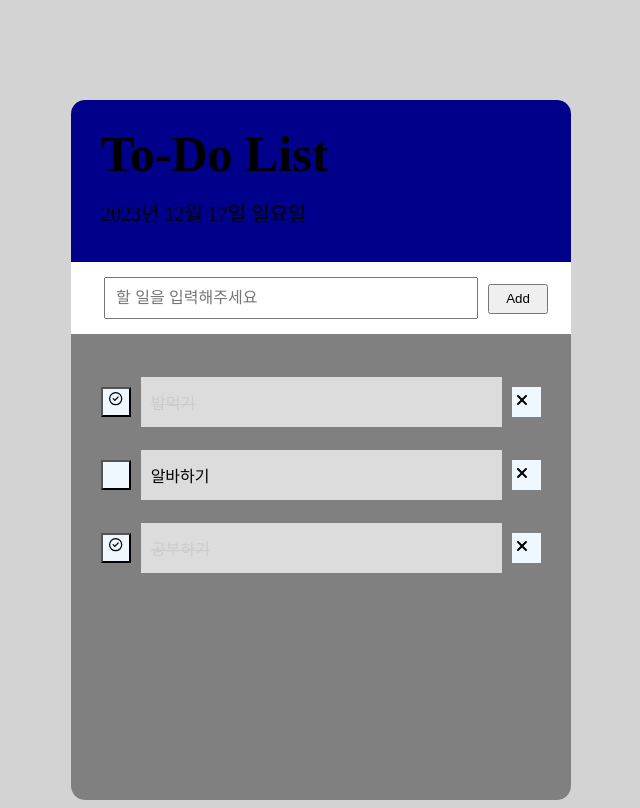
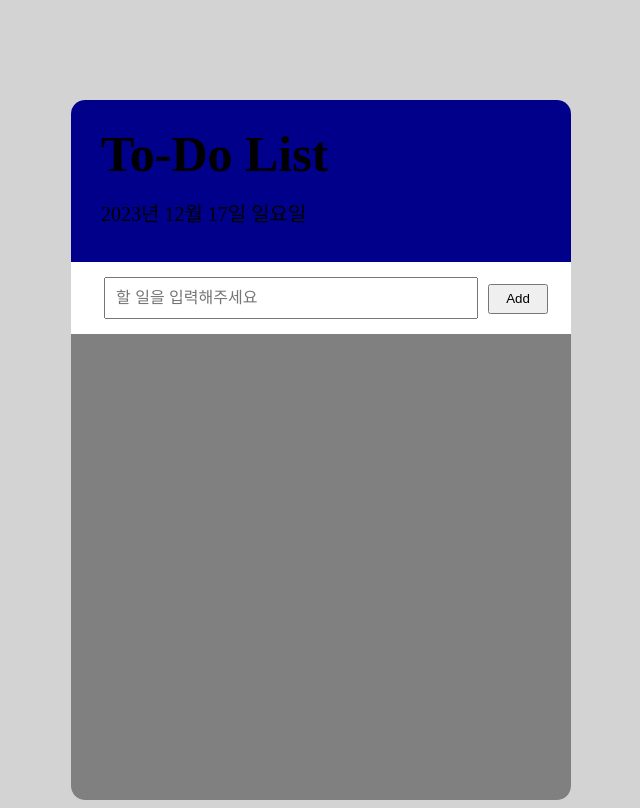
Before and after one commit to ss133600/Todo_List, a React (Create React App) app: page / in a window 1280 px wide. Shown: the whole page, without its empty margins (319-959 px from the left). Built offline with nearby package versions, Linux system fonts and the light colour scheme.

Commit message:
TodoCreate기능

```diff
--- a/src/components/TodoCreate.js
+++ b/src/components/TodoCreate.js
@@ -1,3 +1,4 @@
+import { useEffect, useRef, useState } from "react";
 import styled from "styled-components";
 
 const Container = styled.div`
@@ -18,17 +19,51 @@ const InputBtn = styled.button`
   /* border-radius: 10px; */
 `;
 
-export const TodoCreate = () => {
+export const TodoCreate = (props) => {
+  const [con, setCon] = useState("");
+  // const ref = useRef();
+
+  const handleChange = (e) => {
+    setCon(e.target.value);
+  };
+
+  const handleKeyPress = (e) => {
+    if (e.key === "Enter") {
+      handleSubmit();
+    }
+  };
+
+  const handleSubmit = (e) => {
+    e.preventDefault();
+    if (!con) return;
+    props.onSubmit(con);
+    setCon("");
+  };
+
+  // useEffect(() => {
+  //   ref.current.focus();
+  // }, []);
+
   return (
     <>
       <Container>
-        <form>
+        <form onSubmit={handleSubmit}>
           <TextInput
+            // ref={ref}
             type="text"
             name="text"
             placeholder="할 일을 입력해주세요"
+            autocomplete="off"
+            value={con}
+            onChange={handleChange}
           />
-          <InputBtn type="submit">Add</InputBtn>
+          <InputBtn
+            type="submit"
+            onClick={handleSubmit}
+            onKeyPress={handleKeyPress}
+          >
+            Add
+          </InputBtn>
         </form>
       </Container>
     </>
--- a/src/components/TodoHead.js
+++ b/src/components/TodoHead.js
@@ -27,7 +27,7 @@ const TodoHeadBox = styled.div`
   }
 `;
 
-export const TodoHead = ({ children }) => {
+export const TodoHead = () => {
   return (
     <>
       <TodoHeadBox>
--- a/src/components/TodoItem.js
+++ b/src/components/TodoItem.js
@@ -48,6 +48,8 @@ const DeleteBox = styled.div`
 `;
 export const TodoItem = ({ todo }) => {
   const { id, text, checked } = todo;
+  //TodoList에서 props로 넘김
+
   return (
     <>
       <TodoItemBox>
--- a/src/components/TodoTemplate.js
+++ b/src/components/TodoTemplate.js
@@ -1,4 +1,4 @@
-import { useState } from "react";
+import { useRef, useState } from "react";
 import styled from "styled-components";
 import { TodoHead } from "./TodoHead";
 import { TodoCreate } from "./TodoCreate";
@@ -17,31 +17,27 @@ const TodoTemplateBox = styled.div`
 `;
 
 export const TodoTemplate = () => {
-  const [things, setThings] = useState([
-    {
-      id: 1,
-      text: "밥먹기",
-      checked: true,
-    },
-    {
-      id: 2,
-      text: "알바하기",
+  const [things, setThings] = useState([]);
+
+  const nextId = useRef(0);
+  console.log(nextId);
+  const handleSubmit = (text) => {
+    const todo = {
+      id: nextId.current,
+      text,
       checked: false,
-    },
-    {
-      id: 3,
-      text: "공부하기",
-      checked: true,
-    },
-  ]);
+    };
+    console.log(text);
+    setThings(things.concat(todo));
+    nextId.current += 1;
+    // console.log(todo);
+  };
 
   return (
-    <>
-      <TodoTemplateBox>
-        <TodoHead></TodoHead>
-        <TodoCreate></TodoCreate>
-        <TodoList things={things}></TodoList>
-      </TodoTemplateBox>
-    </>
+    <TodoTemplateBox>
+      <TodoHead />
+      <TodoCreate onSubmit={handleSubmit} />
+      <TodoList things={things} />
+    </TodoTemplateBox>
   );
 };
```
